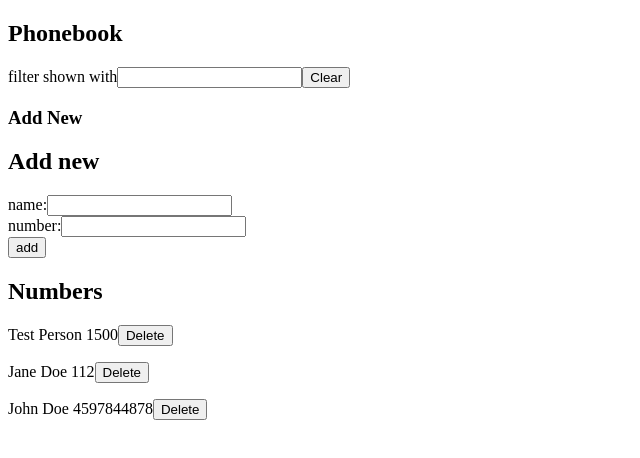
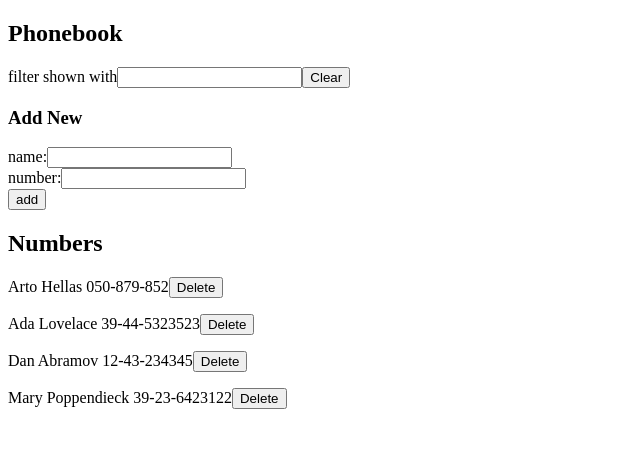
Before and after one commit to taruannika/fullstackopen2024, a React (Vite) app in the folder part2/puhelinluettelo/: page / in a window 1280 px wide. Shown: the top 458 px of the page, without its empty margins (0-640 px from the left). Built offline with nearby package versions, Linux system fonts and the light colour scheme; data requests are answered from the project's data file.

Commit message:
part2 task 2.16

```diff
--- a/part2/puhelinluettelo/db.json
+++ b/part2/puhelinluettelo/db.json
@@ -1,19 +1,24 @@
 {
   "persons": [
     {
-      "id": "4ac9",
-      "name": "Test Person",
-      "number": "1500"
+      "name": "Arto Hellas",
+      "number": "050-879-852",
+      "id": "1"
     },
     {
-      "id": "b5ef",
-      "name": "Jane Doe",
-      "number": "112"
+      "name": "Ada Lovelace",
+      "number": "39-44-5323523",
+      "id": "2"
     },
     {
-      "id": "6511",
-      "name": "John Doe",
-      "number": "4597844878"
+      "name": "Dan Abramov",
+      "number": "12-43-234345",
+      "id": "3"
+    },
+    {
+      "name": "Mary Poppendieck",
+      "number": "39-23-6423122",
+      "id": "4"
     }
   ]
 }
--- a/part2/puhelinluettelo/src/App.jsx
+++ b/part2/puhelinluettelo/src/App.jsx
@@ -3,15 +3,35 @@ import Filter from "./components/Filter";
 import PersonForm from "./components/PersonForm";
 import Persons from "./components/Persons";
 import Service from "./Service";
-
+import Notification from "./components/Notification";
 const App = () => {
   const [persons, setPersons] = useState([]);
+  const [notification, setNotification] = useState({
+    message: null,
+    hasError: false,
+  });
 
   useEffect(() => {
     Service.getPersons()
       .then((persons) => setPersons(persons))
       .catch((error) => console.log(error));
   });
+
+  useEffect(() => {
+    let timer = null;
+
+    if (notification.message) {
+      timer = setTimeout(() => {
+        setNotification({ ...notification, message: null, hasError: false });
+      }, 5000);
+    }
+
+    return () => {
+      if (timer) {
+        clearTimeout(timer);
+      }
+    };
+  }, [notification]);
 
   const [formData, setFormData] = useState({
     name: "",
@@ -42,7 +62,14 @@ const App = () => {
 
     if (!existingPerson) {
       Service.addPerson(newPerson)
-        .then((returnedPerson) => setPersons([...persons, returnedPerson]))
+        .then((returnedPerson) => {
+          setPersons([...persons, returnedPerson]);
+          setNotification({
+            ...notification,
+            message: `Added ${newPerson.name}`,
+            hasError: false,
+          });
+        })
         .catch((error) => console.log(error));
     } else {
       if (
@@ -56,12 +83,19 @@ const App = () => {
 
         const updatedPerson = { ...person, number: newPerson.number };
         Service.updatePerson(person.id, updatedPerson)
-          .then((returnedPerson) =>
+          .then((returnedPerson) => {
             setPersons(
               persons.map((n) => (n.id === person.id ? returnedPerson : n))
-            )
-          )
-          .catch((error) => console.log(error));
+            );
+            setNotification({
+              ...notification,
+              message: `Updated ${updatedPerson.name}`,
+              hasError: false,
+            });
+          })
+          .catch((error) => {
+            console.log(error);
+          });
       }
     }
     setFormData({ ...formData, name: "", number: "" });
@@ -72,11 +106,17 @@ const App = () => {
     if (window.confirm(`Delete ${person.name} ? `)) {
       setPersons(persons.filter((person) => person.id !== id));
       Service.deletePerson(id);
+      setNotification({
+        ...notification,
+        message: `Deleted ${person.name}`,
+        hasError: false,
+      });
     }
   };
   return (
     <div>
       <h2>Phonebook</h2>
+      <Notification notification={notification} />
       <Filter
         clearFilter={clearFilter}
         formData={formData}
--- /dev/null
+++ b/part2/puhelinluettelo/src/components/Notification.jsx
@@ -0,0 +1,10 @@
+const Notification = ({ notification }) => {
+  if (notification.message === null) return null;
+
+  return (
+    <div className={`notification ${notification.error ? "error" : ""}`}>
+      {notification.message}
+    </div>
+  );
+};
+export default Notification;
--- a/part2/puhelinluettelo/src/components/PersonForm.jsx
+++ b/part2/puhelinluettelo/src/components/PersonForm.jsx
@@ -1,7 +1,6 @@
 const PersonForm = ({ handleChange, handleSubmit, formData }) => {
   return (
     <form onSubmit={handleSubmit}>
-      <h2>Add new</h2>
       <div>
         name:
         <input name="name" value={formData.name} onChange={handleChange} />
--- a/part2/puhelinluettelo/src/index.css
+++ b/part2/puhelinluettelo/src/index.css
@@ -0,0 +1,13 @@
+.notification {
+  color: green;
+  background: lightgrey;
+  font-size: 20px;
+  border-style: solid;
+  border-radius: 5px;
+  padding: 10px;
+  margin-bottom: 10px;
+}
+
+.error {
+  color: red;
+}
```
